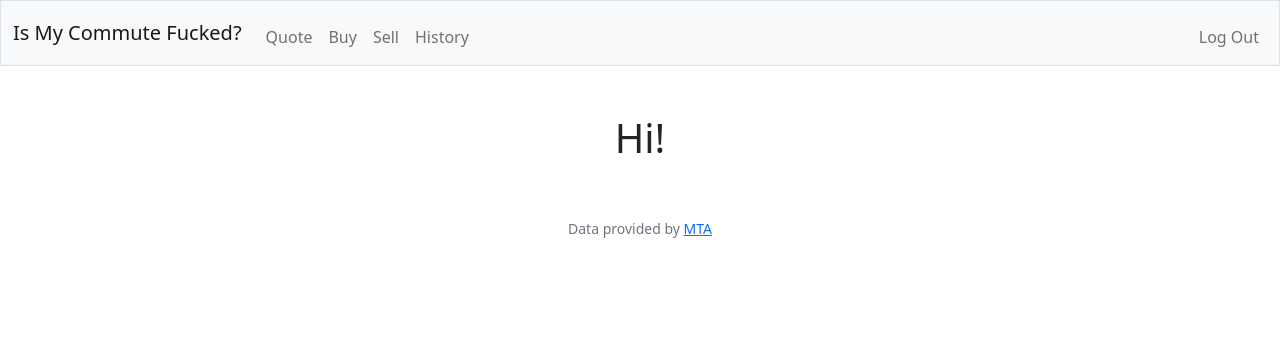
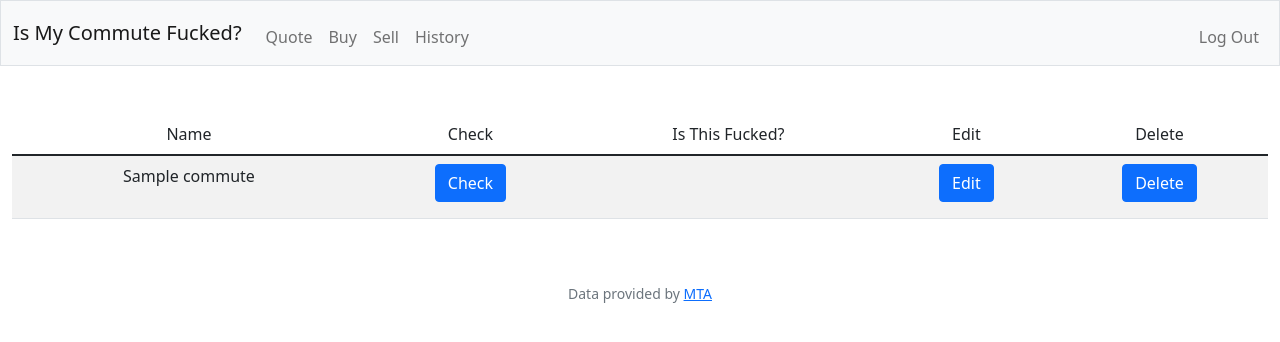
Before and after one commit to StephenDiscenza/Is_My_Commute_-ed, a Flask app: page / in a window 1280 px wide. Shown: the top 342 px of the page. Run offline with Flask 2, Linux system fonts and the light colour scheme; the visitor is signed in with stand-in values (Sample User, id 1); tables that the repository leaves empty hold one stand-in row (values such as "Sample post").

Commit message:
basics of checking a commute

```diff
--- a/app/database_helpers.py
+++ b/app/database_helpers.py
@@ -102,3 +102,13 @@ def add_user(request):
         "username"), generate_password_hash(request.form.get("password"))])
     cxn.commit()
     cxn.close()
+
+
+def get_commutes(user_id):
+    '''Retrieves all commutes belonging to the supplied user id'''
+    cxn = create_cxn_on_db('static_data.db')
+    cxn.row_factory = sqlite3.Row
+    cursor = cxn.cursor()
+    commutes = cursor.execute("SELECT * FROM commutes WHERE user_id = ?", [user_id]).fetchall()
+    cxn.close()
+    return commutes
--- a/app/routes.py
+++ b/app/routes.py
@@ -1,17 +1,19 @@
-from crypt import methods
 from flask import redirect, render_template, request, session
-from werkzeug.security import check_password_hash, generate_password_hash
+from werkzeug.security import check_password_hash
 from flask_session import Session
 
 from app import app
 from app.route_helpers import login_required, apology, validate_user_data
-from app.database_helpers import get_user_info, add_user
+from app.database_helpers import get_user_info, add_user, get_commutes
 
 
 @app.route('/')
 @login_required
 def index():
-    return render_template('index.html')
+    # Get all the commutes this user currently has
+    commutes = get_commutes(session["user_id"])
+    return render_template('index.html', commutes=commutes)
+
 
 @app.route('/register', methods=['GET', 'POST'])
 def register():
--- a/app/templates/index.html
+++ b/app/templates/index.html
@@ -5,5 +5,51 @@
 {% endblock %}
 
 {% block main %}
-<h1>Hi!</h1>
+<div class="table-responsive">
+    <table class="table table-striped">
+        <thead>
+            <tr>
+                <td>Name</td>
+                <td>Check</td>
+                <td>Is This Fucked?</td>
+                <td>Edit</td>
+                <td>Delete</td>
+            </tr>
+        </thead>
+        <tbody>
+            {% if commutes %}
+                {% for commute in commutes %}
+                    <tr>
+                        <td>{{ commute.name }}</td>
+                        <td>
+                            <form action="/checkcommute" method="post" class="form">
+                                <div class="form_group">
+                                    <input type="hidden" name="commute_id" id="commute_id" value={{ commute.id }}>
+                                    <button class="btn btn-primary mb-2" type="submit">Check</button>
+                                </div>
+                            </form>
+                        </td>
+                        <td id={{ commute.id }}></td>
+                        <td>
+                            <form action="/updatecommute" method="post" class="form">
+                                <div class="form_group">
+                                    <input type="hidden" name="commute_id" id="commute_id" value={{ commute.id }}>
+                                    <button class="btn btn-primary mb-2" type="submit">Edit</button>
+                                </div>
+                            </form>
+                        </td>
+                        <td>
+                            <form action="/deletecommute" method="post" class="form">
+                                <div class="form_group">
+                                    <input type="hidden" name="commute_id" id="commute_id" value={{ commute.id }}>
+                                    <button class="btn btn-primary mb-2" type="submit">Delete</button>
+                                </div>
+                            </form>
+                        </td>
+                    </tr>
+                {% endfor %}
+            {% endif %}
+        </tbody>
+    </table>
+</div>
 {% endblock %}
```
Also changed, not shown: app/scripts/index.js (added, +32 -0 lines), 2 other files.
